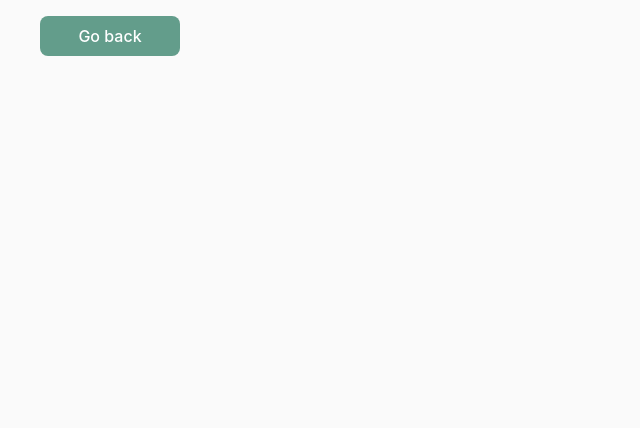
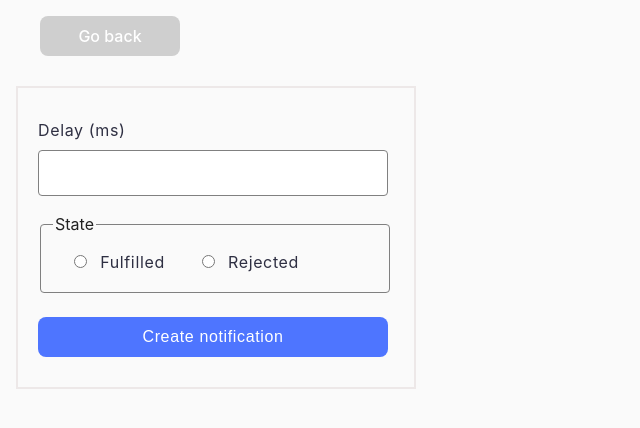
Before and after one commit to Iryna-Ozerova/goit-js-hw-10, a website built with Vite: page src/2-snackbar.html in a window 1280 px wide. Shown: the whole page, without its empty margins (0-640 px from the left). Built offline with nearby package versions, Linux system fonts and the light colour scheme.

Commit message:
hw 10 is ready

```diff
--- a/src/2-snackbar.html
+++ b/src/2-snackbar.html
@@ -7,11 +7,32 @@
     <meta name="viewport" content="width=device-width, initial-scale=1.0" />
     <title>Feedback form</title>
     <link rel="stylesheet" href="./css/reset.css" />
-    <link rel="stylesheet" href="./css/snackbar.css" />
+    <link rel="stylesheet" href="./css/2-snackbar.css" />
 </head>
 
 <body>
     <p><a class="main-btn" href="./index.html">Go back</a></p>
+    <form class="form">
+        <label class="label-delay">
+            Delay (ms) <br />
+            <input type="number" name="delay" required />
+        </label>
+
+        <fieldset>
+            <legend>State</legend>
+            <label class="label-radio">
+                <input type="radio" name="state" value="fulfilled" required />
+                Fulfilled
+            </label>
+            <label class="label-radio">
+                <input type="radio" name="state" value="rejected" required />
+                Rejected
+            </label>
+        </fieldset>
+
+        <button class="btn-create" type="submit">Create notification</button>
+    </form>
+
 
 
 
--- a/src/css/2-snackbar.css
+++ b/src/css/2-snackbar.css
@@ -0,0 +1,90 @@
+.form {
+  width: 400px;
+  border: 2px solid #ede8e8;
+  padding: 30px 20px;
+}
+
+.label-delay {
+  display: block;
+  font-weight: 400;
+  font-size: 16px;
+  line-height: 1.5;
+  letter-spacing: 0.04em;
+  color: #2e2f42;
+  margin-bottom: 16px;
+}
+
+.label-delay input {
+  width: 350px;
+  border-radius: 4px;
+  border: 1px solid #808080;
+  outline: transparent;
+
+  font-size: 16px;
+  line-height: 1.5;
+  letter-spacing: 0.04em;
+
+  padding: 10px 16px;
+  margin-top: 8px;
+}
+
+fieldset {
+  display: flex;
+  align-items: center;
+  width: 350px;
+  border-radius: 4px;
+  border: 1px solid #808080;
+
+  margin-bottom: 24px;
+}
+
+.legend {
+  color: #2e2f42;
+  font-size: 16px;
+  font-weight: 600;
+  line-height: 1.5;
+  letter-spacing: 0.04em;
+}
+
+.label-radio {
+  font-weight: 400;
+  font-size: 16px;
+  line-height: 1.5;
+  letter-spacing: 0.04em;
+  color: #2e2f42;
+  color: #2e2f42;
+  font-size: 16px;
+  line-height: 1.5;
+
+  padding: 8px 16px;
+}
+
+.label-radio:hover,
+.label-radio input:checked + span {
+  font-weight: 600;
+}
+
+.label-radio input {
+  margin-right: 8px;
+}
+
+.btn-create {
+  width: 350px;
+
+  border-radius: 8px;
+  background: #4e75ff;
+  border: transparent;
+
+  color: #fff;
+  font-size: 16px;
+  font-weight: 500;
+  line-height: 1.5;
+  letter-spacing: 0.04em;
+
+  padding: 8px 16px;
+  transition: 0.3s ease;
+}
+
+.btn-create:hover {
+  background: #6c8cff;
+}
--- a/src/css/reset.css
+++ b/src/css/reset.css
@@ -56,7 +56,7 @@ img {
   padding: 8px 16px;
   font-weight: 500;
   color: #fff;
-  background: rgb(99, 157, 139);
+  background: #cfcfcf;
   border: none;
   border-color: transparent;
   border-radius: 8px;
@@ -66,7 +66,7 @@ img {
 }
 
 .main-btn:hover {
-  background: rgb(87, 128, 115);
+  background: #a19e9e;
 }
 /*
 .container {
--- a/src/js/1-timer.js
+++ b/src/js/1-timer.js
@@ -1,10 +1,7 @@
-// Описаний в документації
 import flatpickr from "flatpickr";
-// Додатковий імпорт стилів
 import "flatpickr/dist/flatpickr.min.css";
-// Описаний у документації
+
 import iziToast from "izitoast";
-// Додатковий імпорт стилів
 import "izitoast/dist/css/iziToast.min.css";
 
 
--- a/src/js/2-snackbar.js
+++ b/src/js/2-snackbar.js
@@ -0,0 +1,46 @@
+
+import iziToast from "izitoast";
+import "izitoast/dist/css/iziToast.min.css";
+
+const form = document.querySelector(".form");
+
+
+form.addEventListener("submit", handleFormSubmit);
+
+function handleFormSubmit(event) {
+    event.preventDefault();
+
+    const delay = parseInt(this.elements.delay.value); //перетворюємо в число значенння інпуту
+    const state = this.elements.state.value;
+
+     createPromise(delay, state)
+    .then(delay => {
+      iziToast.success({
+        title: 'Fulfilled',
+        message: `✅ Fulfilled promise in ${delay}ms`,
+        position: 'topRight',
+      });
+    })
+    .catch(delay => {
+      iziToast.error({
+        title: 'Rejected',
+        message: `❌ Rejected promise in ${delay}ms`,
+        position: 'topRight',
+      });
+    });
+
+      form.reset();
+}
+
+function createPromise(delay, state) {
+    return new Promise((resolve, reject) => {
+        setTimeout(() => {
+            if (state === "fulfilled") {
+                resolve(delay);
+            }
+            else {
+                reject(delay);
+            }
+        }, delay);
+    });
+}
```
